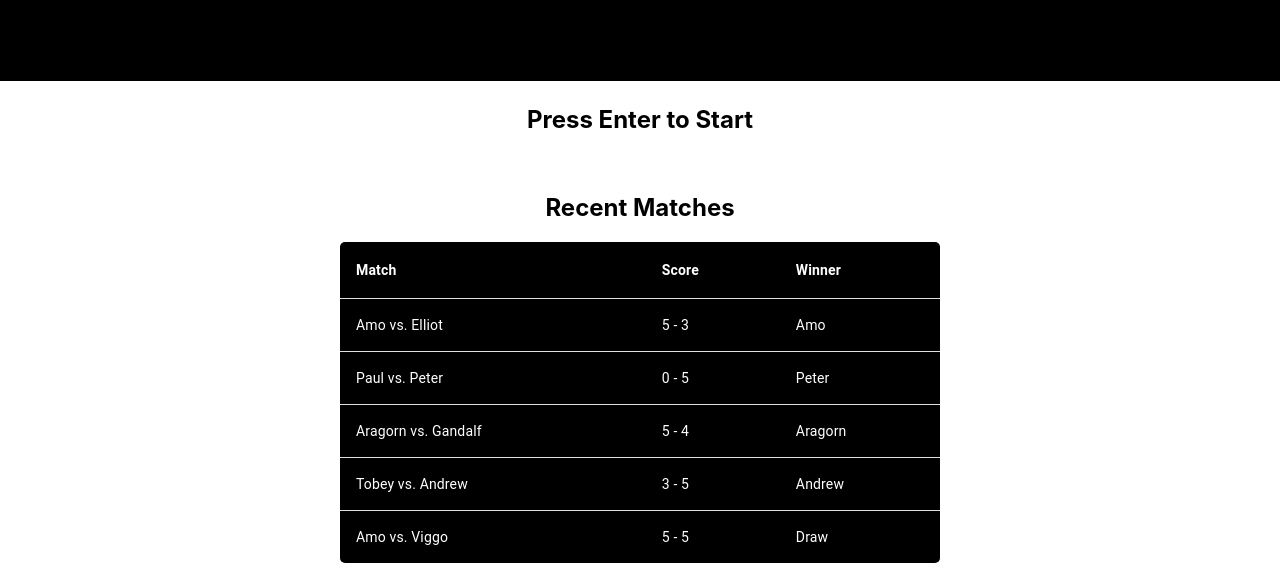
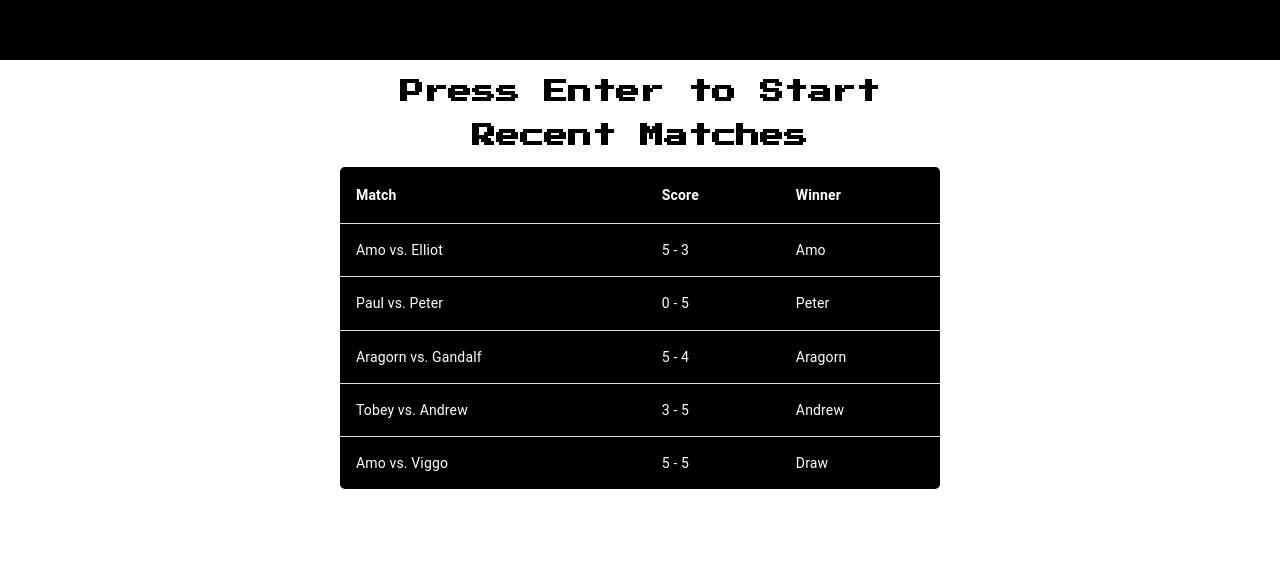
Before and after one commit to Aman-Hundal/PongJS, a React (Create React App) app in the folder frontend/: page /play in a window 1280 px wide. Shown: the part 922-1505 px from the top of the page. After the commit the page ends 1411 px from the top, so only its background shows below. Built offline with nearby package versions, Linux system fonts and the light colour scheme.

Commit message:
font added

```diff
--- a/frontend/public/index.html
+++ b/frontend/public/index.html
@@ -3,6 +3,11 @@
   <head>
     <meta charset="utf-8" />
     <link rel="icon" href="%PUBLIC_URL%/favicon.ico" />
+    <!-- GOOGLE FONTS-->
+    <link rel="preconnect" href="https://fonts.googleapis.com">
+    <link rel="preconnect" href="https://fonts.gstatic.com" crossorigin>
+    <link href="https://fonts.googleapis.com/css2?family=Press+Start+2P&display=swap" rel="stylesheet">
+
     <meta name="viewport" content="width=device-width, initial-scale=1" />
     <meta name="theme-color" content="#000000" />
     <meta
--- a/frontend/src/App.css
+++ b/frontend/src/App.css
@@ -1,5 +1,6 @@
 .App {
   text-align: center;
+  font-family: 'Press Start 2P', cursive;
 }
 
 .App-logo {
--- a/frontend/src/components/Setup/GameModeSelection.jsx
+++ b/frontend/src/components/Setup/GameModeSelection.jsx
@@ -1,4 +1,4 @@
-import '../styles/GameModeSelection.css';
+import '../styles/Setup.css';
 import Button from './Button';
 
 const GameModeSelection = (props) => {
@@ -7,7 +7,8 @@
         <div className="gamemode-card">
             <h2>Select a Game Mode: </h2>
             <ul id="gamemode-list">
-                <li><Button message={"Online"} onClick={() => transition("CONFIRMP1")}/></li>
+                <li onClick={() => transition("CONFIRMP1")}>Online</li>
+                <br></br>
                 <li>Offline (WIP)</li>
             </ul>
         </div>
--- a/frontend/src/components/styles/GameModeSelection.css
+++ /dev/null
@@ -1,7 +0,0 @@
-#gamemode-list {
-    list-style-type: none;
-}
-
-.gamemode-card {
-
-}
--- a/frontend/src/components/styles/Leaderboard.css
+++ b/frontend/src/components/styles/Leaderboard.css
@@ -7,6 +7,6 @@
 }
 
 .container {
-  padding-top: 20px;
-  padding-bottom: 20px;
+  /* padding-top: 20px;
+  padding-bottom: 20px; */
 }
--- /dev/null
+++ b/frontend/src/components/styles/Setup.css
@@ -0,0 +1,11 @@
+#gamemode-list {
+    list-style-type: none;
+    cursor: pointer;
+}
+
+.gamemode-card {
+    display: flex;
+    flex-direction: column;
+    align-items: center;
+
+}
```
